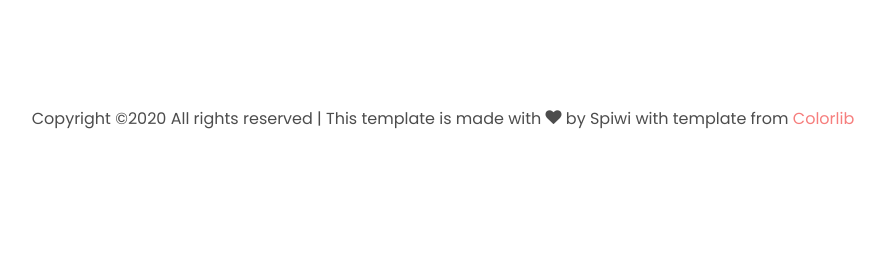
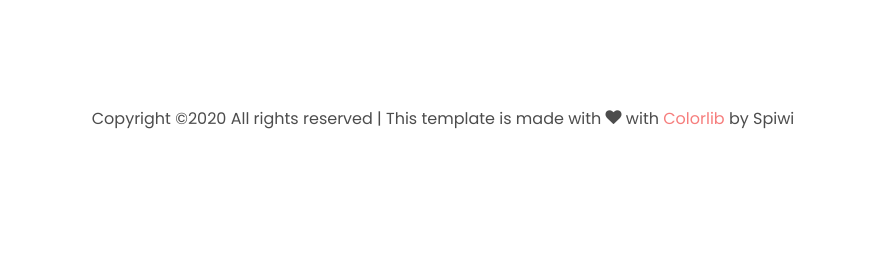
Before and after one commit to i-speranza/wedding_website, a Flask app: page / in a window 1280 px wide. Shown: the part 6038-6299 px from the top of the page, without its empty margins (197-1082 px from the left). Run offline with Flask 2, Linux system fonts and the light colour scheme; data that the repository does not hold is empty; some libraries are stand-ins or nearby versions; some web fonts are replaced.

Commit message:
Updated footstep

```diff
--- a/templates/index.html
+++ b/templates/index.html
@@ -477,7 +477,7 @@
           <div class="col-md-12 text-center">
 
             <p><!-- Link back to Colorlib can't be removed. Template is licensed under CC BY 3.0. -->
-  Copyright &copy;<script>document.write(new Date().getFullYear());</script> All rights reserved | This template is made with <i class="icon-heart color-danger" aria-hidden="true"></i> by Spiwi with template from <a href="https://colorlib.com" target="_blank">Colorlib</a>
+  Copyright &copy;<script>document.write(new Date().getFullYear());</script> All rights reserved | This template is made with <i class="icon-heart color-danger" aria-hidden="true"></i> with <a href="https://colorlib.com" target="_blank">Colorlib</a> by Spiwi
   <!-- Link back to Colorlib can't be removed. Template is licensed under CC BY 3.0. --></p>
           </div>
         </div>
```
